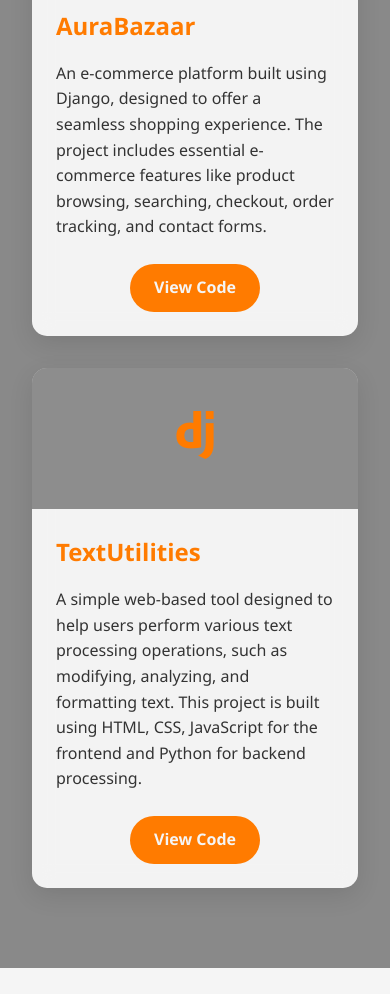
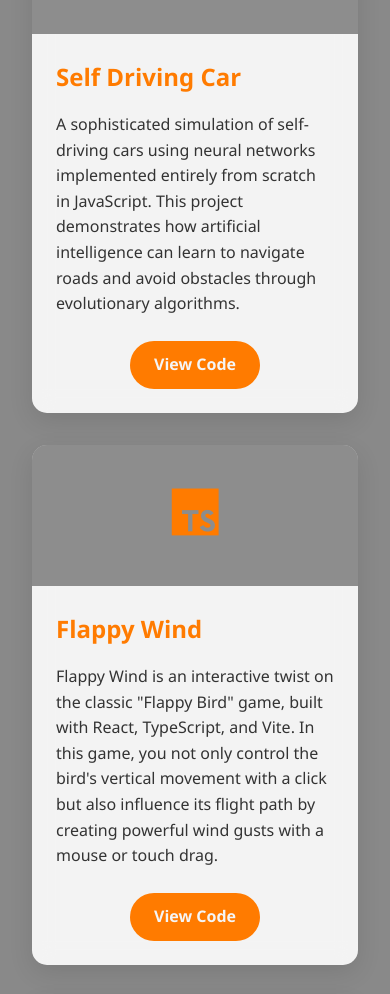
Before and after one commit to AtharvaP555/AtharvaP555.github.io, a plain HTML site: page index.html in a window 390 px wide. Shown: the part 4738-5732 px from the top of the page. Drawn offline with nearby package versions, Linux system fonts and the light colour scheme.

Commit message:
Added new projects

```diff
--- a/css/style.css
+++ b/css/style.css
@@ -545,6 +545,7 @@ section,
   display: grid;
   grid-template-columns: repeat(auto-fill, minmax(300px, 1fr));
   gap: 2rem;
+  justify-items: center;
 }
 
 .project-card {
@@ -557,6 +558,8 @@ section,
   display: flex;
   flex-direction: column;
   height: 100%;
+  max-width: 350px;
+  width: 100%;
 }
 
 .project-card:hover {
@@ -583,6 +586,16 @@ section,
   font-size: 1.5rem;
   margin-bottom: 1rem;
   color: var(--accent-color);
+}
+
+.project-content h3 a {
+  color: var(--accent-color);
+  text-decoration: none;
+}
+
+.project-content h3 a:hover {
+  text-decoration: underline;
+  color: var(--accent-hover-color, var(--accent-color));
 }
 
 .project-content p {
@@ -832,4 +845,10 @@ footer {
   .skills-grid {
     grid-template-columns: repeat(auto-fill, minmax(120px, 1fr));
   }
+
+  .projects-grid {
+    grid-template-columns: 1fr;
+    max-width: 400px;
+    margin: 0 auto;
+  }
 }
--- a/index.html
+++ b/index.html
@@ -250,6 +250,108 @@
       <div class="container">
         <h2 data-aos="fade-up" data-aos-delay="100">Projects</h2>
         <div class="projects-grid">
+          <div class="project-card" data-aos="fade-up" data-aos-delay="300">
+            <div class="project-icon">
+              <i class="devicon-typescript-plain"></i>
+            </div>
+            <div class="project-content">
+              <h3>
+                <a href="https://c-vipher-cv-analyzer.vercel.app/">CVipher</a>
+              </h3>
+              <p>
+                CVipher is an AI-powered web app that helps job seekers analyze,
+                score, and improve their resumes for specific job applications.
+                It combines ATS scoring, AI feedback, and a visual dashboard to
+                provide clear, actionable insights into how well a CV matches a
+                job description.
+              </p>
+              <a
+                href="https://github.com/AtharvaP555/CVipher-CV_Analyzer.git"
+                target="_blank"
+                rel="noopener"
+                class="project-btn"
+                >View Code</a
+              >
+            </div>
+          </div>
+
+          <div class="project-card" data-aos="fade-up" data-aos-delay="400">
+            <div class="project-icon">
+              <i class="devicon-javascript-plain"></i>
+            </div>
+            <div class="project-content">
+              <h3>
+                <a href="https://atharvap555.github.io/SelfDrivingCar/"
+                  >Self Driving Car</a
+                >
+              </h3>
+              <p>
+                A sophisticated simulation of self-driving cars using neural
+                networks implemented entirely from scratch in JavaScript. This
+                project demonstrates how artificial intelligence can learn to
+                navigate roads and avoid obstacles through evolutionary
+                algorithms.
+              </p>
+              <a
+                href="https://github.com/AtharvaP555/SelfDrivingCar.git"
+                target="_blank"
+                rel="noopener"
+                class="project-btn"
+                >View Code</a
+              >
+            </div>
+          </div>
+
+          <div class="project-card" data-aos="fade-up" data-aos-delay="250">
+            <div class="project-icon">
+              <i class="devicon-typescript-plain"></i>
+            </div>
+            <div class="project-content">
+              <h3>
+                <a href="https://atharvap555.github.io/flappy-wind/"
+                  >Flappy Wind</a
+                >
+              </h3>
+              <p>
+                Flappy Wind is an interactive twist on the classic "Flappy Bird"
+                game, built with React, TypeScript, and Vite. In this game, you
+                not only control the bird's vertical movement with a click but
+                also influence its flight path by creating powerful wind gusts
+                with a mouse or touch drag.
+              </p>
+              <a
+                href="https://github.com/AtharvaP555/flappy-wind.git"
+                target="_blank"
+                rel="noopener"
+                class="project-btn"
+                >View Code</a
+              >
+            </div>
+          </div>
+
+          <div class="project-card" data-aos="fade-up" data-aos-delay="350">
+            <div class="project-icon">
+              <i class="devicon-react-original"></i>
+            </div>
+            <div class="project-content">
+              <h3>Project Nexus - Unified Dashboard</h3>
+              <p>
+                A personalized, unified dashboard that brings together your
+                most-used widgets in one place. Built with Django REST Framework
+                (backend) and React + Vite (frontend), Project Nexus allows you
+                to log in, add widgets, and interact with real-time data from
+                external APIs.
+              </p>
+              <a
+                href="https://github.com/AtharvaP555/Project_Nexus-Unified_Dashboard.git"
+                target="_blank"
+                rel="noopener"
+                class="project-btn"
+                >View Code</a
+              >
+            </div>
+          </div>
+
           <div class="project-card" data-aos="fade-up" data-aos-delay="150">
             <div class="project-icon">
               <i class="devicon-react-original"></i>
@@ -285,28 +387,6 @@
               </p>
               <a
                 href="https://github.com/AtharvaP555/AuraBazaar"
-                target="_blank"
-                rel="noopener"
-                class="project-btn"
-                >View Code</a
-              >
-            </div>
-          </div>
-
-          <div class="project-card" data-aos="fade-up" data-aos-delay="250">
-            <div class="project-icon">
-              <i class="devicon-django-plain"></i>
-            </div>
-            <div class="project-content">
-              <h3>TextUtilities</h3>
-              <p>
-                A simple web-based tool designed to help users perform various
-                text processing operations, such as modifying, analyzing, and
-                formatting text. This project is built using HTML, CSS,
-                JavaScript for the frontend and Python for backend processing.
-              </p>
-              <a
-                href="https://github.com/AtharvaP555/TextUtilities"
                 target="_blank"
                 rel="noopener"
                 class="project-btn"
```
